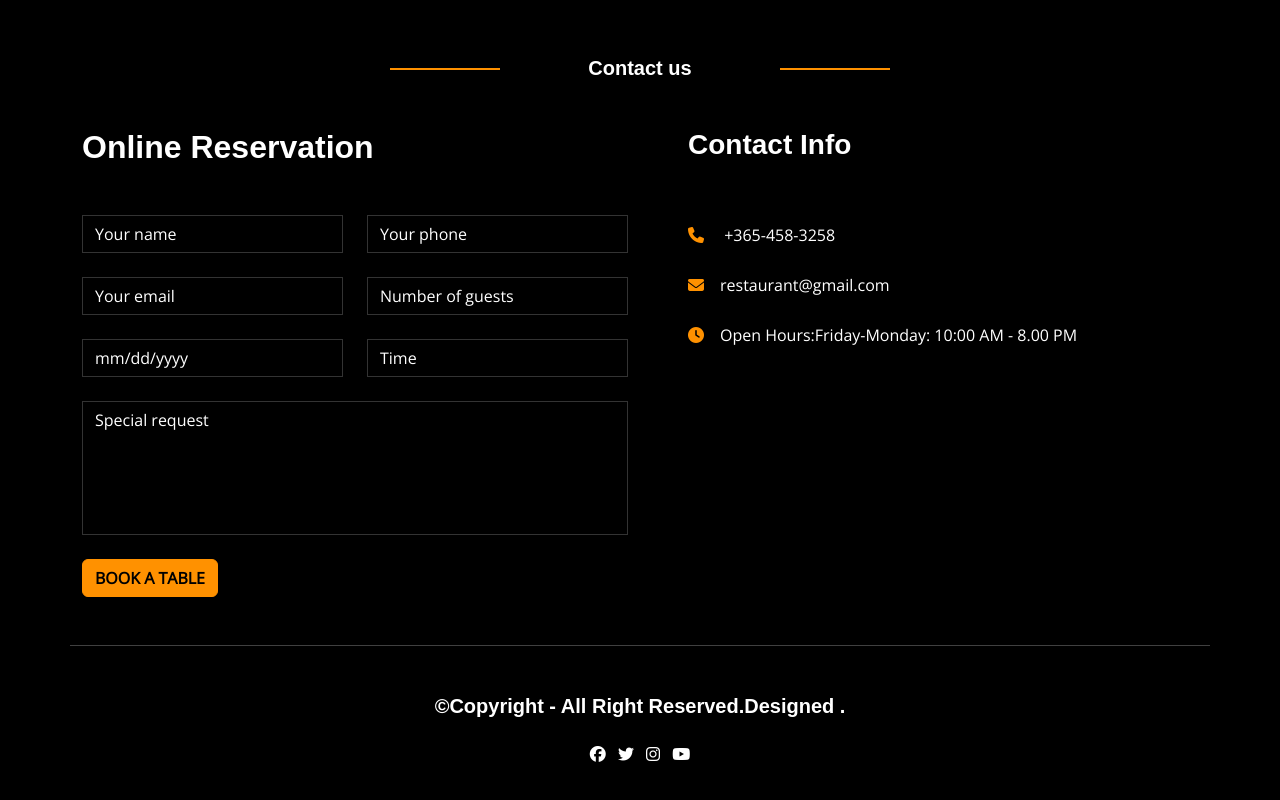
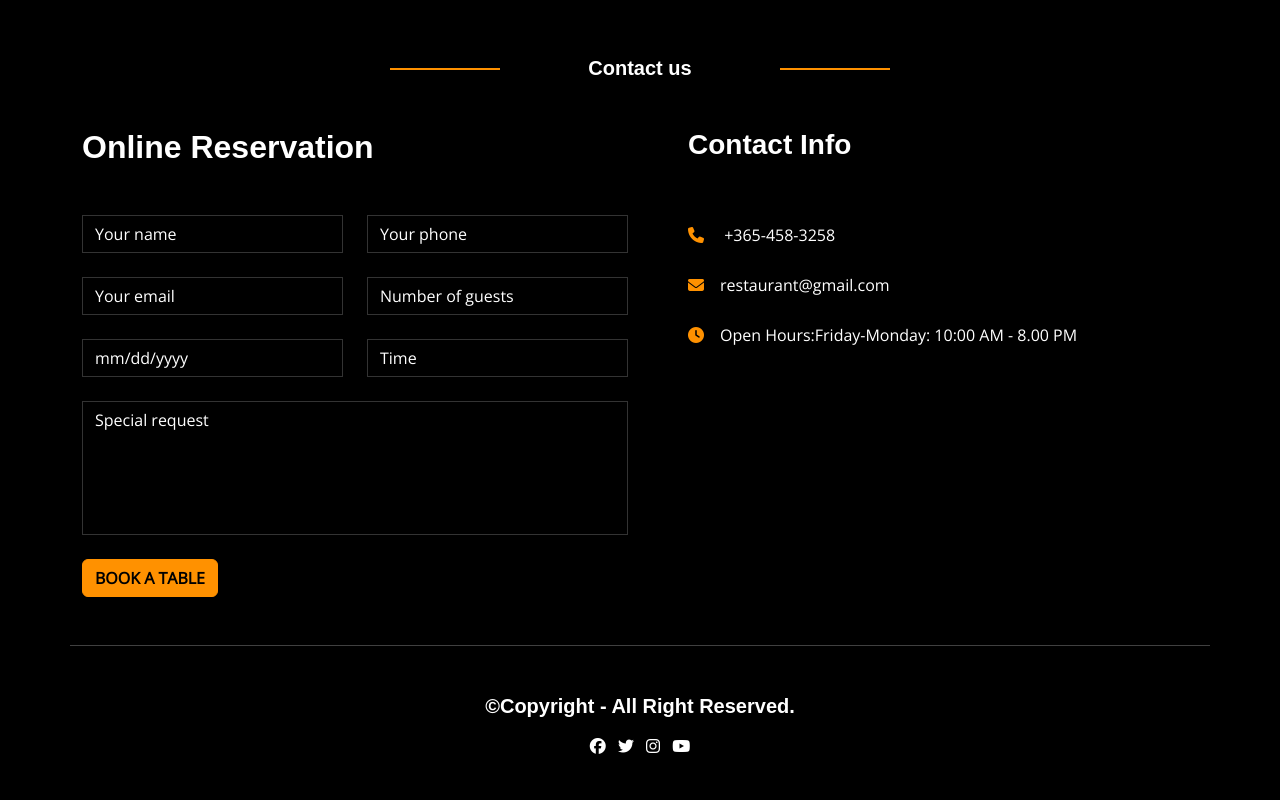
Before and after one commit to fat977/Restaurant, a website: page index.html in a window 1280 px wide. Shown: the part 4539-5339 px from the top of the page. Drawn offline with nearby package versions, Linux system fonts and the light colour scheme; some packages are replaced by stand-ins of ours; a script that the page names is missing; a web font is replaced by a local one.

Commit message:
additional updates

```diff
--- a/index.html
+++ b/index.html
@@ -537,26 +537,21 @@
                     <div><i class="fa-solid fa-phone pe-3"></i> +365-458-3258</div>
                     <div><i class="fa-solid fa-envelope pe-3"></i>restaurant@gmail.com</div>
                     <div><i class="fa-solid fa-clock pe-3"></i>Open Hours:Friday-Monday: 10:00 AM - 8.00 PM</div>
+
                 </div>
             </div>
         </div>
     </section>
 
     <hr class="container">
-    <footer class="container my-5">
-        <div class="d-flex flex-column justify-content-center align-items-center">
-            <div>
-                <h5>©Copyright - All Right Reserved.Designed .</h5>
-            </div>
-            <div>
+    <footer class="container my-5 text-center">
+        <h5>©Copyright - All Right Reserved.</h5>
         <p class="mt-3">
             <i class="fa-brands fa-facebook me-2"></i>
             <i class="fa-brands fa-twitter me-2"></i>
             <i class="fa-brands fa-instagram me-2"></i>
             <i class="fa-brands fa-youtube"></i>
         </p>
-            </div>
-        </div>
     </footer>
 
     <!-- jQuery -->
```
Lines whose indentation alone changed are shown as unchanged.
